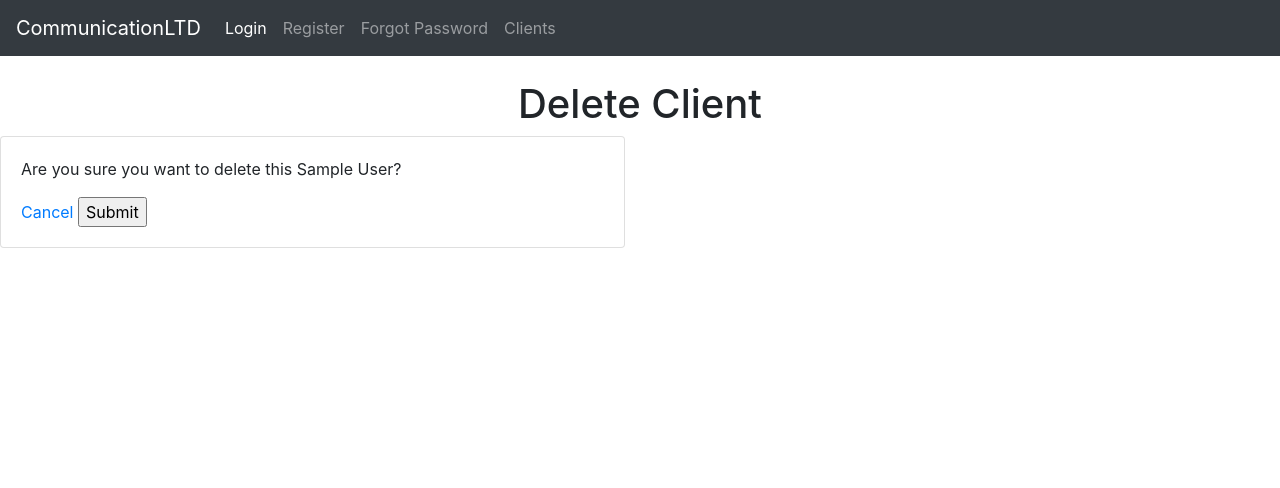
After one commit to bnlhv/ComputerSecurityProject, a Django app: page /clients/delete_client/1/ in a window 1280 px wide. The commit adds this page. Shown: the top 488 px of the page. Run offline with Django 4.2, Linux system fonts and the light colour scheme; tables that the repository leaves empty hold one stand-in row (values such as "Sample post"); some libraries are stand-ins or nearby versions.

Commit message:
updated Delete and Update client

```diff
--- a/communicationLTD/client/templates/client/clients_table.html
+++ b/communicationLTD/client/templates/client/clients_table.html
@@ -7,6 +7,8 @@
       <th scope="col">Data Package</th>
       <th scope="col">Sectors</th>
       <th scope="col">Date Created</th>
+      <th scope="col">Update</th>
+      <th scope="col">Delete</th>
     </tr>
   </thead>
   <tbody>
@@ -22,6 +24,8 @@
           {% endfor %}
         </td>
         <td>{{client.date_created}}</td>
+        <td><a class="btn btn-sm btn-info" href="{% url 'update_client' client.id %}">Update Client</a></td>
+        <td><a class="btn btn-sm btn-danger" href="{% url 'delete_client' client.id %}">Delete Client</a></td>
       </tr>
     {% endfor %}
   </tbody>
--- /dev/null
+++ b/communicationLTD/client/templates/client/delete_client_form.html
@@ -0,0 +1,20 @@
+{% extends 'user/main.html' %}
+{% block content %}
+<div class="page-header container">
+    <div class="center"><h1>Delete Client</h1></div>
+</div>
+
+<div class="row">
+    <div class="col-md-6">
+        <div class="card card-body">
+            <p>Are you sure you want to delete this {{client}}?</p>
+
+            <form action="{% url 'delete_client' client.id %}" method="post">
+                {% csrf_token %}
+                <a href="{% url 'clients' %}">Cancel</a>
+                <input type="submit" name="Confirm">
+            </form>
+        </div>
+    </div>
+</div>
+{% endblock %}
--- a/communicationLTD/client/urls.py
+++ b/communicationLTD/client/urls.py
@@ -5,4 +5,6 @@ from . import views
 urlpatterns = [
     path("", views.clients, name="clients"),
     path("create_client/", views.create_client, name="create_client"),
+    path("update_client/<str:pk>/", views.update_client, name="update_client"),
+    path("delete_client/<str:pk>/", views.delete_client, name="delete_client"),
 ]
--- a/communicationLTD/client/views.py
+++ b/communicationLTD/client/views.py
@@ -1,5 +1,5 @@
 from django.http import HttpResponse
-from django.shortcuts import render
+from django.shortcuts import render, redirect
 
 from .forms import ClientForm
 from .models import Client
@@ -14,5 +14,33 @@ def clients(request) -> HttpResponse:
 def create_client(request) -> HttpResponse:
     """ Post method for creating new client """
     form = ClientForm()
+    if request.method == "POST":
+        form = ClientForm(request.POST)
+        if form.is_valid():
+            form.save()
+            return redirect("/clients/")
     context = {"form": form}
     return render(request, "client/create_client_form.html", context)
+
+
+def update_client(request, pk) -> HttpResponse:
+    """ Update method for updating existing client """
+    client = Client.objects.get(id=pk)
+    form = ClientForm(instance=client)
+    if request.method == "POST":
+        form = ClientForm(request.POST, instance=client)
+        if form.is_valid():
+            form.save()
+            return redirect("/clients/")
+    context = {"form": form}
+    return render(request, "client/create_client_form.html", context)
+
+
+def delete_client(request, pk) -> HttpResponse:
+    """ Delete method for deleting existing client """
+    client = Client.objects.get(id=pk)
+    if request.method == "POST":
+        client.delete()
+        return redirect("/clients/")
+    context = {"client": client}
+    return render(request, "client/delete_client_form.html", context)
--- a/communicationLTD/user/templates/user/navbar.html
+++ b/communicationLTD/user/templates/user/navbar.html
@@ -6,16 +6,16 @@
   <div class="collapse navbar-collapse" id="navbarNav">
     <ul class="navbar-nav">
       <li class="nav-item active">
-        <a class="nav-link" href="#">Login <span class="sr-only">(current)</span></a>
+        <a class="nav-link" href="{% url 'login' %}">Login <span class="sr-only">(current)</span></a>
       </li>
       <li class="nav-item">
-        <a class="nav-link" href="#">Register </a>
+        <a class="nav-link" href="{% url 'register' %}">Register </a>
       </li>
       <li class="nav-item">
-        <a class="nav-link" href="#">Forgot Password </a>
+        <a class="nav-link" href="{% url 'forgot_password' %}">Forgot Password </a>
       </li>
       <li class="nav-item">
-        <a class="nav-link disabled" href="#">Clients </a>
+        <a class="nav-link" href="{% url 'clients' %}">Clients </a>
       </li>
     </ul>
   </div>
--- a/communicationLTD/user/urls.py
+++ b/communicationLTD/user/urls.py
@@ -4,7 +4,7 @@ from . import views
 
 urlpatterns = [
     path('', views.login),
-    path('login/', views.login),
-    path('register/', views.register),
-    path('forgot_password/', views.forgot_password),
+    path('login/', views.login, name="login"),
+    path('register/', views.register, name="register"),
+    path('forgot_password/', views.forgot_password, name="forgot_password"),
 ]
```
Also changed, not shown: communicationLTD/client/templates/client/create_client_form.html (+12 -5 lines).
